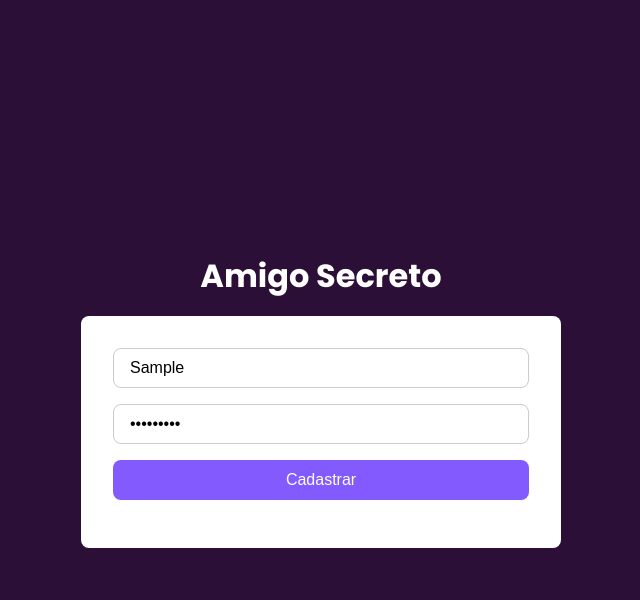
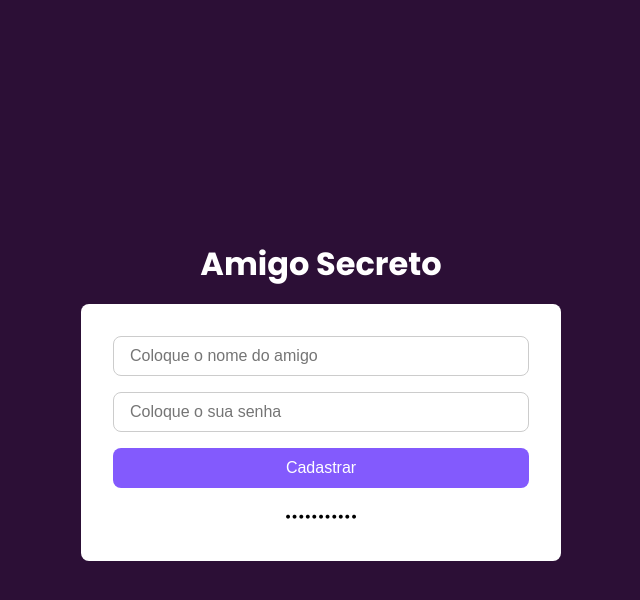
Before and after one commit to daviport/sorteador, a plain HTML site: page index.html in a window 1280 px wide. Both pictures are taken after typing "Sample", "Sample123" into the empty fields and a click on the button "Cadastrar". Shown: the whole page, without its empty margins (319-959 px from the left). Drawn offline with Linux system fonts and the light colour scheme.

Commit message:
Avanço até sermos capazes de captar os nomes e senhas

```diff
--- a/index.html
+++ b/index.html
@@ -14,7 +14,7 @@
         <button type="submit" class="registerButton" id="registerButton">Cadastrar</button>
 
         <div id="registeredFriend" class="registeredFriendStyle"></div>
-        <button class="sortButtonStyle" id="sortButton">Sortear</button>
+        <button type="button" class="sortButtonStyle" id="sortButton">Sortear</button>
     </form>
 <script src="./src/scripts/functions.js"></script>
 <script src="./src/scripts/triggers.js"></script>
--- a/src/scripts/functions.js
+++ b/src/scripts/functions.js
@@ -0,0 +1,3 @@
+function generateUniqueId(){
+    return Math.random().toString(36).substring(2,9)
+}
--- a/src/scripts/triggers.js
+++ b/src/scripts/triggers.js
@@ -13,10 +13,25 @@ formRegister.addEventListener("submit",(e)=>{
     const newFriend = {
         name: friendName,
         password: friendPassword,
-        id: "",
+        id: generateUniqueId(),
         myFriend:""
     }
 
     console.info("newFriend",newFriend)
 
+    friendsRegistered.push(newFriend);
+
+    formRegister.reset();
+
+    const elevenDots = "•••••••••••"
+    //const newFriendNameWithDots = newFriend.name.replaceAll(/./g,"•") In case you wanna use regex;
+
+    const friendElement = `<p class="friendListItem">${elevenDots} </p>`
+
+    listFriends.innerHTML += friendElement;
+
+    if(friendsRegistered.length>1){
+        sortButton.style.display = "block";
+    }
+
 })
--- a/src/styles/style.css
+++ b/src/styles/style.css
@@ -55,3 +55,7 @@ button{
 .sortButtonStyle{
     display: none;
 }
+
+.registeredFriendStyle{
+    color: black;
+}
```
